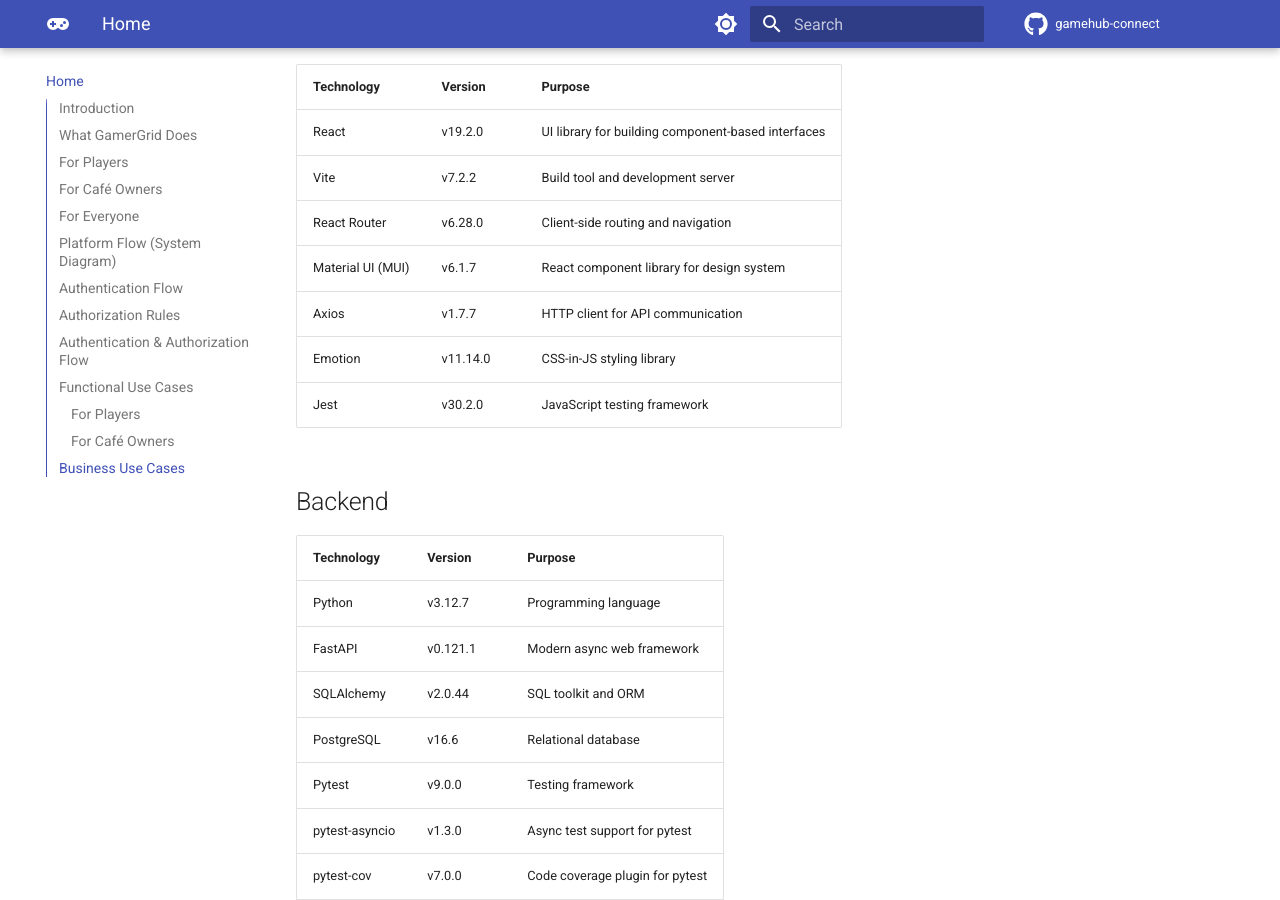
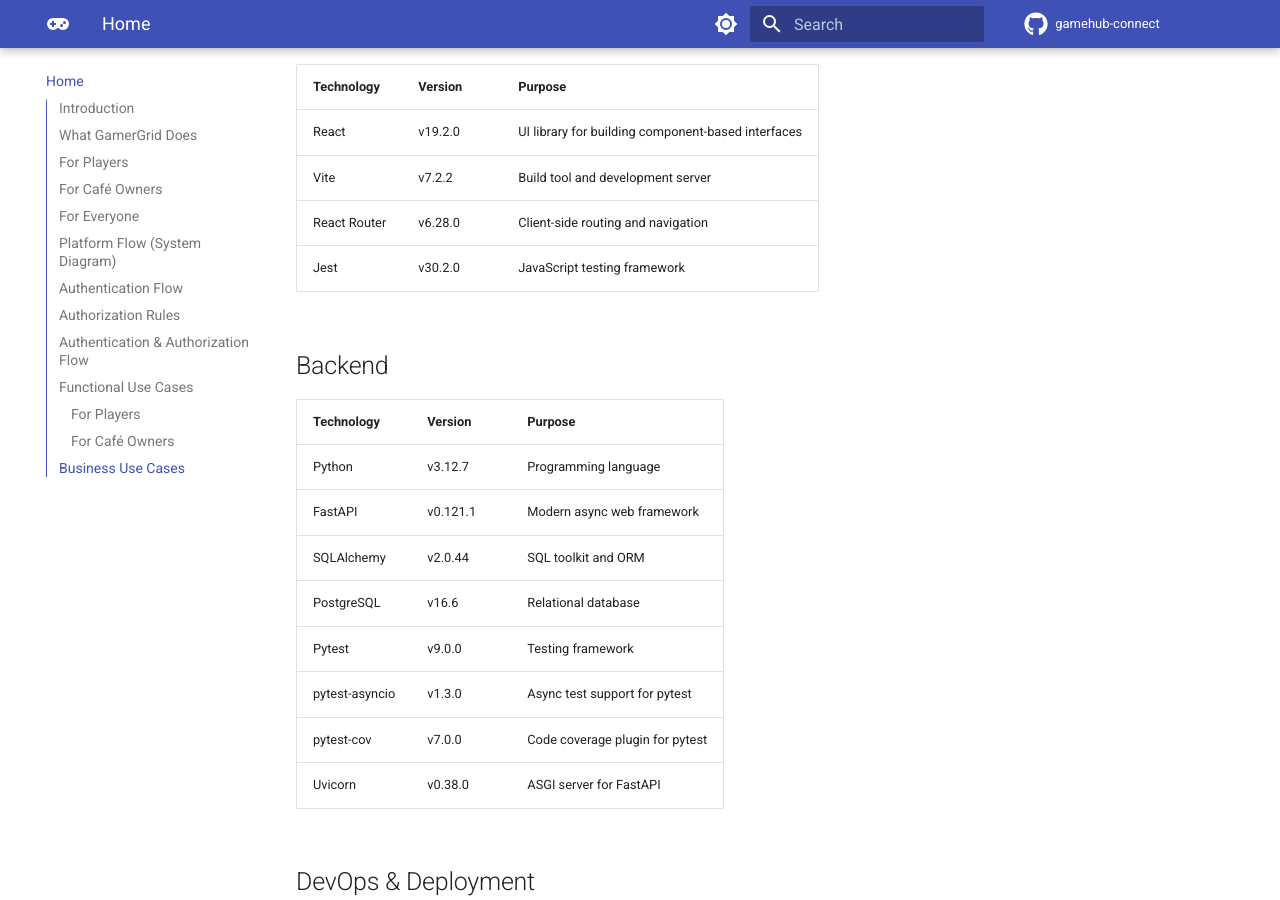
Before and after one commit to yuvrajsingh-Gkmit/gamegrid-docs, an MkDocs documentation site: the page built from docs/index.md, in a window 1280 px wide and 900 px high, scrolled down 7387 px. Built offline with MkDocs 1.6.1 and Material for MkDocs 9.7.7, drawn with Linux system fonts in a browser that asks for light colours; comment, search, counter and statistics services are not loaded.

Commit message:
fix: remove outdated libraries from tech stack section

```diff
--- a/docs/index.md
+++ b/docs/index.md
@@ -206,9 +206,6 @@
 | React | v19.2.0 | UI library for building component-based interfaces |
 | Vite | v7.2.2 | Build tool and development server |
 | React Router | v6.28.0 | Client-side routing and navigation |
-| Material UI (MUI) | v6.1.7 | React component library for design system |
-| Axios | v1.7.7 | HTTP client for API communication |
-| Emotion | v11.14.0 | CSS-in-JS styling library |
 | Jest | v30.2.0 | JavaScript testing framework |
 
 
```
